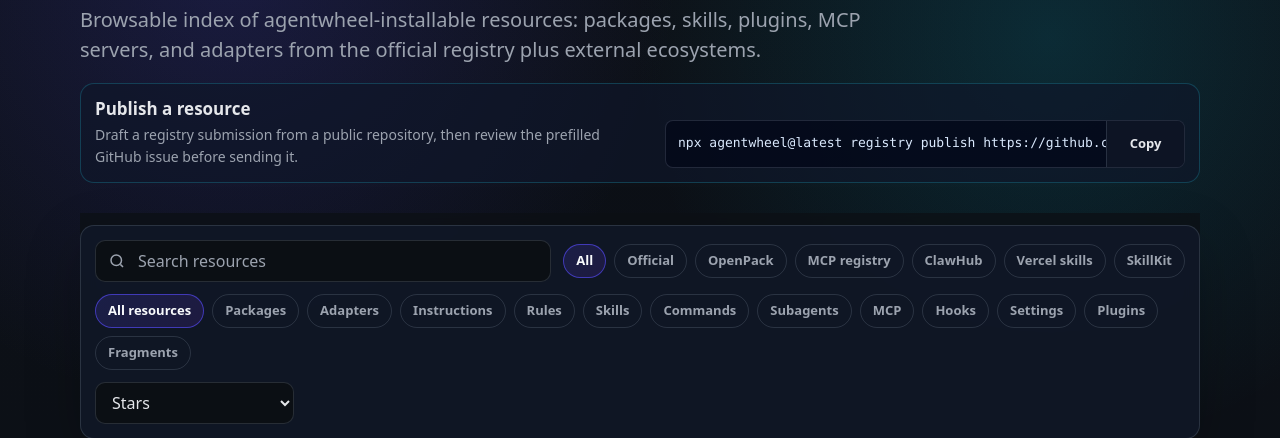
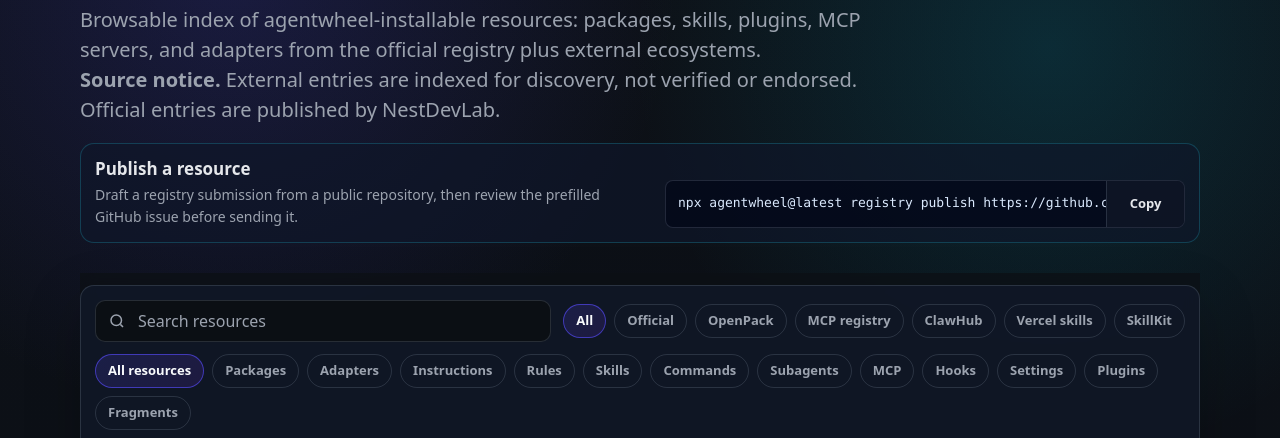
Before and after one commit to NestDevLab/agentwheel, a website: page docs/catalogue.html in a window 1280 px wide. Shown: the part 182-620 px from the top of the page. Drawn offline with Linux system fonts and the light colour scheme; no server answers.

Commit message:
docs: clarify external catalogue sources

```diff
--- a/docs/catalogue.html
+++ b/docs/catalogue.html
@@ -1000,6 +1000,7 @@
           <div class="catalogue-hero-copy">
             <h1 id="catalogue-title"><span class="gradient-title">Catalogue</span></h1>
             <p class="subhead">Browsable index of agentwheel-installable resources: packages, skills, plugins, MCP servers, and adapters from the official registry plus external ecosystems.</p>
+            <p class="subhead"><strong>Source notice.</strong> External entries are indexed for discovery, not verified or endorsed. Official entries are published by NestDevLab.</p>
           </div>
           <a class="button secondary" href="#publish-resource" title="Add your package or skill to the catalogue">+ Add yours</a>
         </div>
```
